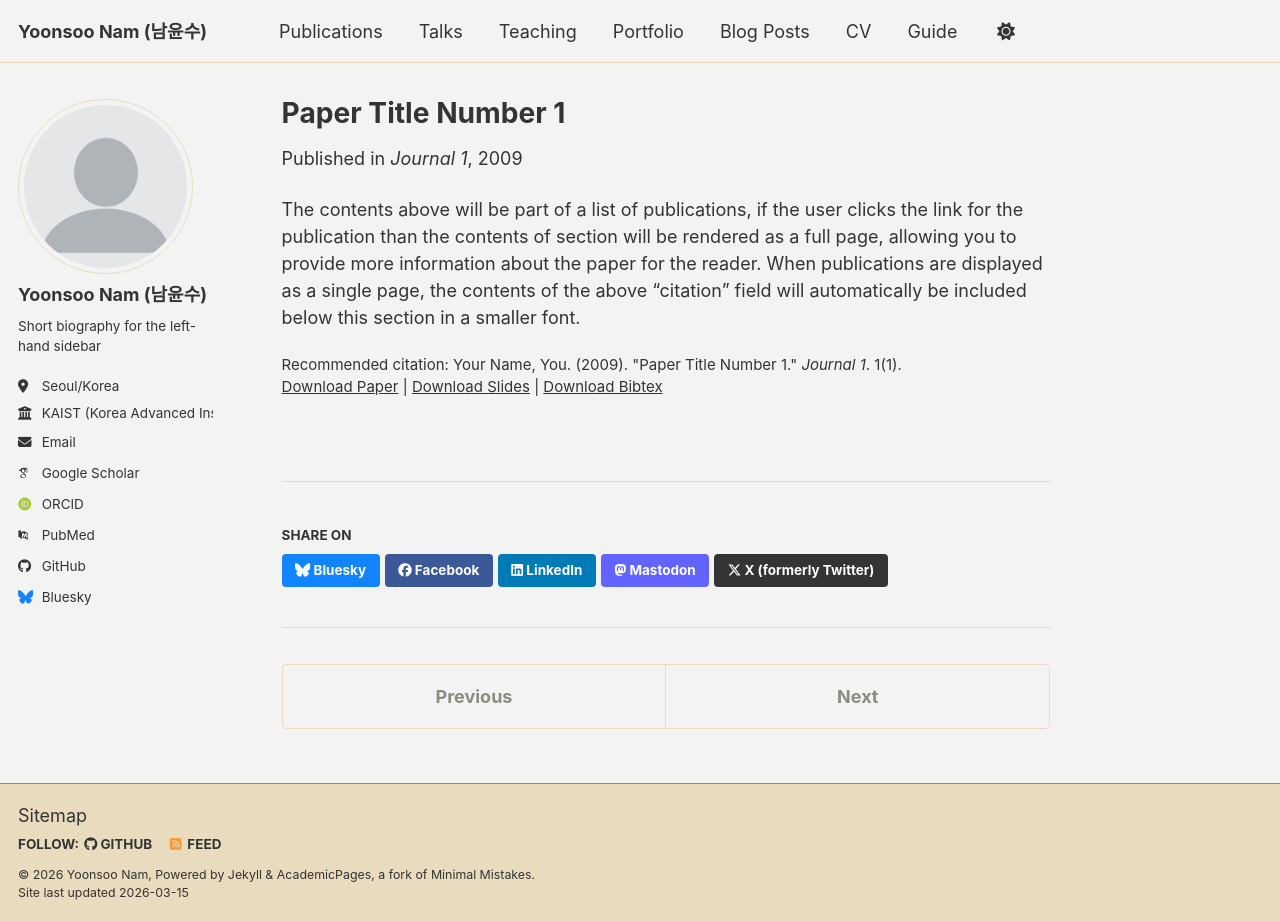
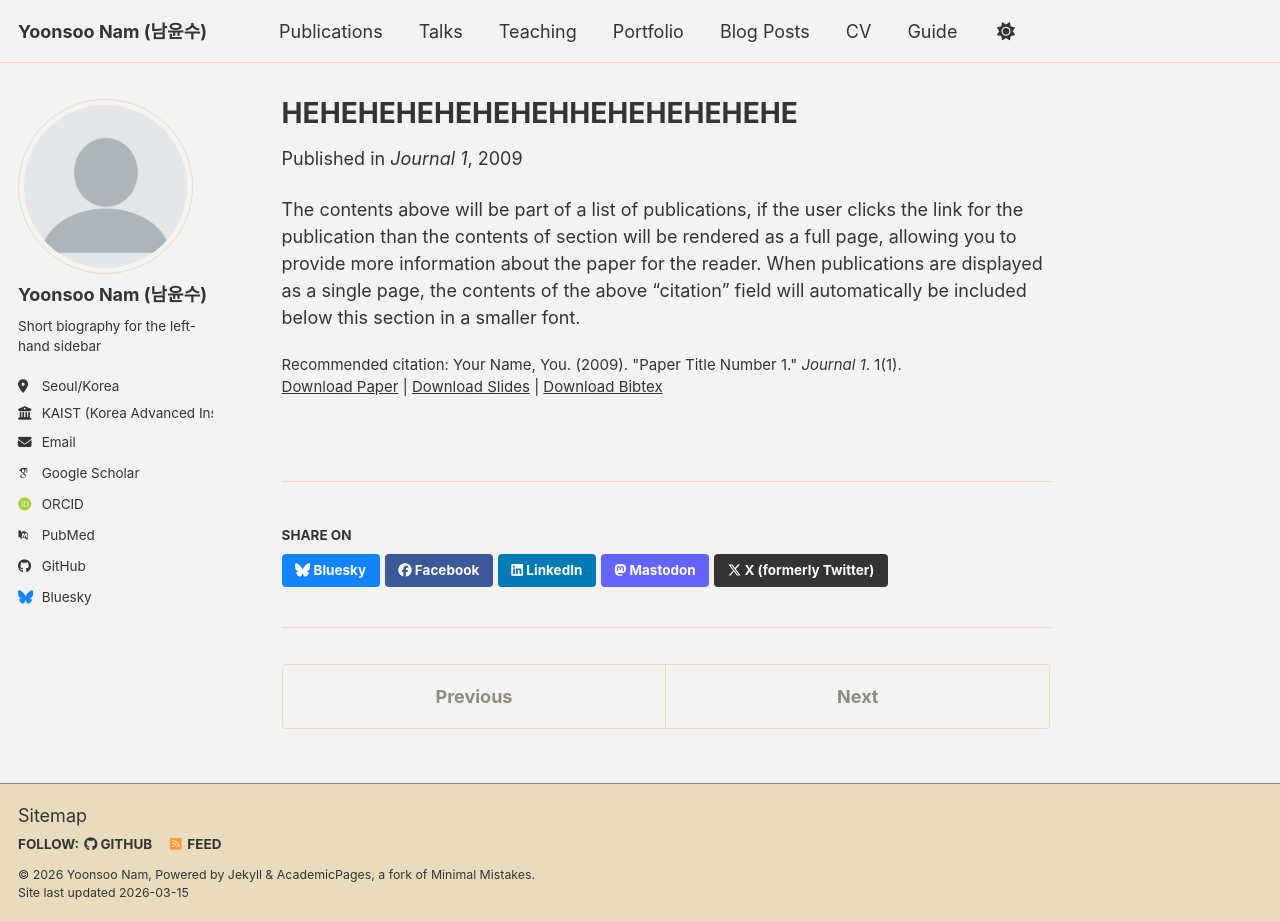
Before and after one commit to yoonsoonam119/yoonsoonam119.github.io, a Jekyll site: the page built from _publications/2009-10-01-paper-title-number-1.md, in a window 1280 px wide and 921 px high. Built offline with Jekyll 4.4.1, drawn with Linux system fonts in a browser that asks for light colours; some web fonts are replaced; a script bundle is joined from its source files by our own code; library files that are not in the unit come from our copies.

Commit message:
Update title of Paper Number 1

```diff
--- a/_publications/2009-10-01-paper-title-number-1.md
+++ b/_publications/2009-10-01-paper-title-number-1.md
@@ -1,5 +1,5 @@
 ---
-title: "Paper Title Number 1"
+title: "HEHEHEHEHEHEHEHHEHEHEHEHEHE"
 collection: publications
 category: manuscripts
 permalink: /publication/2009-10-01-paper-title-number-1
```
